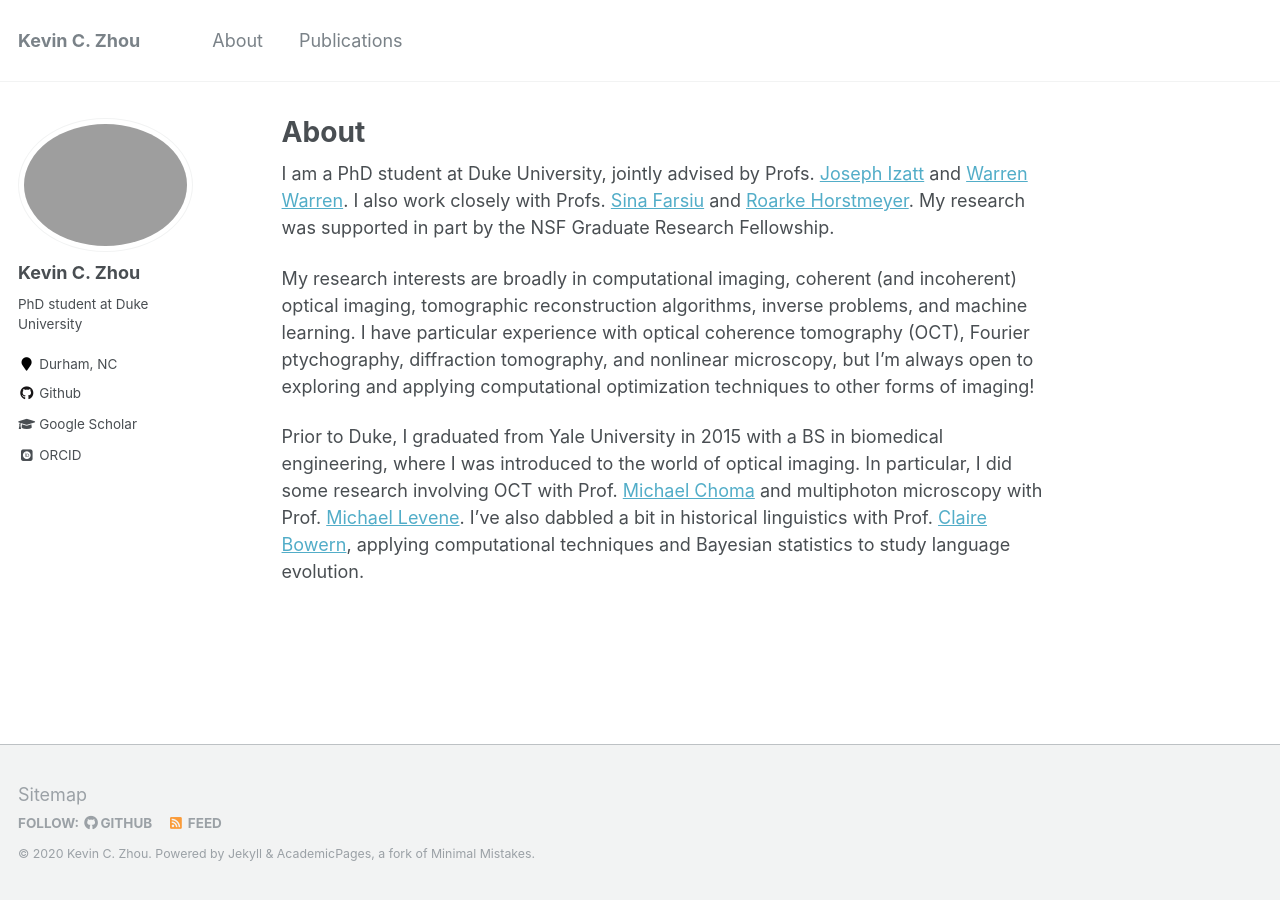
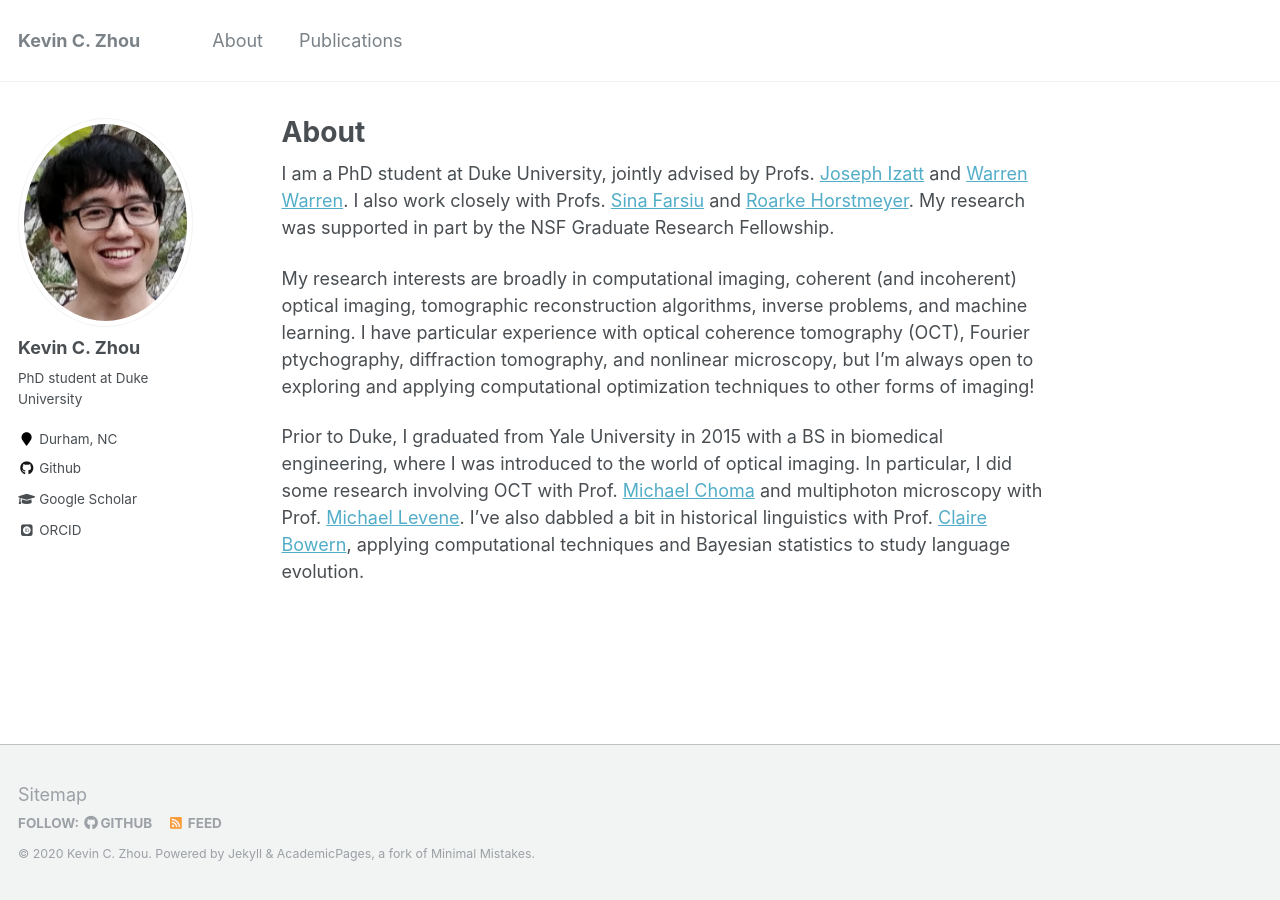
Before and after one commit to kevinczhou/kevinczhou.github.io, a Jekyll site: the page built from _pages/about.md, in a window 1280 px wide. Built offline with Jekyll 4.4.1, drawn with Linux system fonts in a browser that asks for light colours; some web fonts are replaced.

Commit message:
Update _config.yml

```diff
--- a/_config.yml
+++ b/_config.yml
@@ -81,7 +81,7 @@ analytics:
 # Site Author
 author:
   name             : "Kevin C. Zhou"
-  avatar           : "kcz2.png"
+  avatar           : "kcz2.jpg"
   bio              : "PhD student at Duke University"
   location         : "Durham, NC"
   employer         :
```
